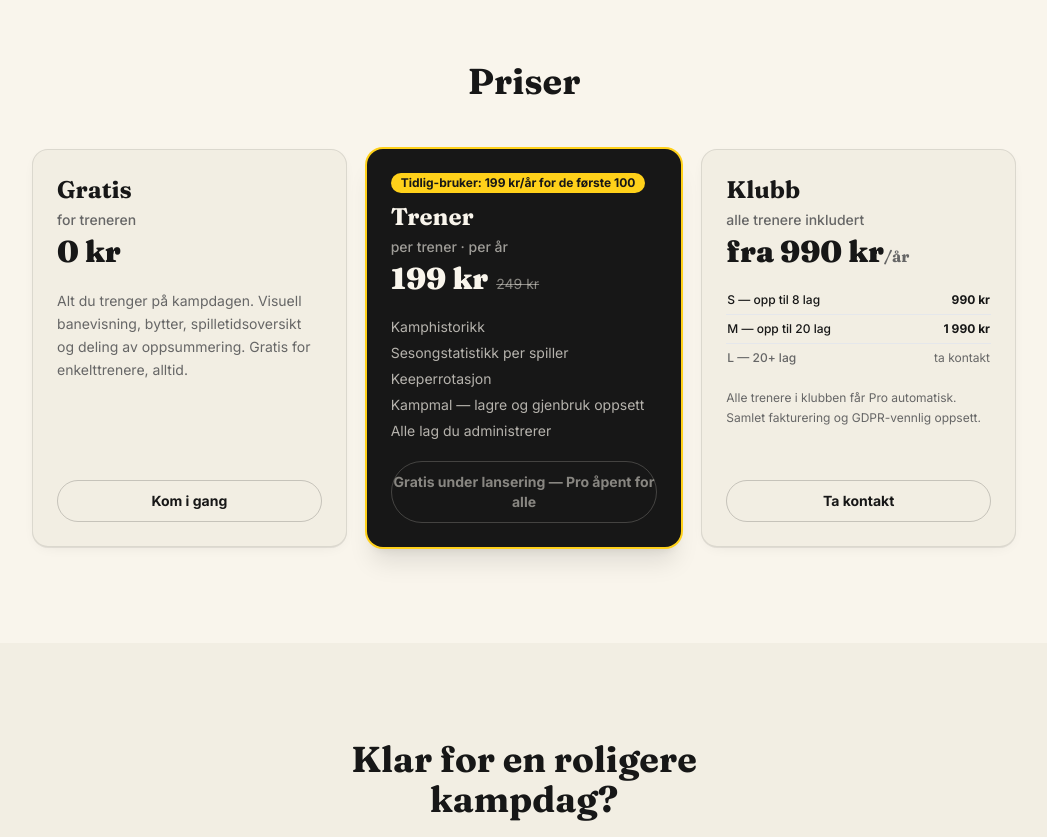
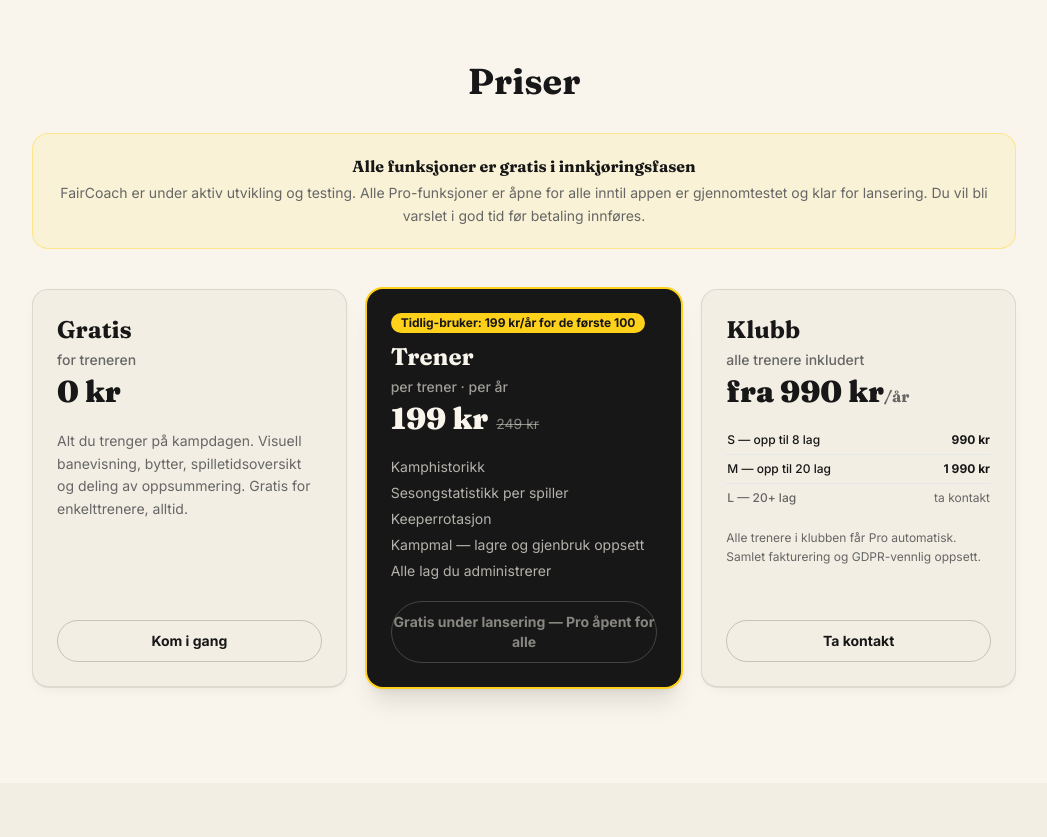
Before and after one commit to Mhetling/FairCoach, a React (Vite) app: page / in a window 1280 px wide. Shown: the part 9920-10757 px from the top of the page, without its empty margins (116-1163 px from the left). Built offline with nearby package versions, Linux system fonts and the light colour scheme; no server answers.

Commit message:
Landing: add free-during-beta notice above pricing cards
Co-Authored-By: Claude Sonnet 4.6 <noreply@anthropic.com>

```diff
--- a/src/pages/landing/LandingPage.tsx
+++ b/src/pages/landing/LandingPage.tsx
@@ -468,8 +468,18 @@ function MultiSport() {
 function Pricing() {
   return (
     <section id="priser" className="mx-auto max-w-5xl px-5 py-16 sm:py-24">
-      <div className="mb-12 text-center">
+      <div className="mb-8 text-center">
         <SectionHeading>Priser</SectionHeading>
+      </div>
+      <div className="mb-10 rounded-card border border-accent/40 bg-accent/10 px-6 py-5 text-center">
+        <p className="font-display text-base font-bold text-ink">
+          Alle funksjoner er gratis i innkjøringsfasen
+        </p>
+        <p className="mt-1 text-sm leading-relaxed text-ink-muted">
+          FairCoach er under aktiv utvikling og testing. Alle Pro-funksjoner er åpne for alle
+          inntil appen er gjennomtestet og klar for lansering. Du vil bli varslet i god tid
+          før betaling innføres.
+        </p>
       </div>
       <div className="grid gap-5 sm:grid-cols-3">
         {/* Gratis */}
```
